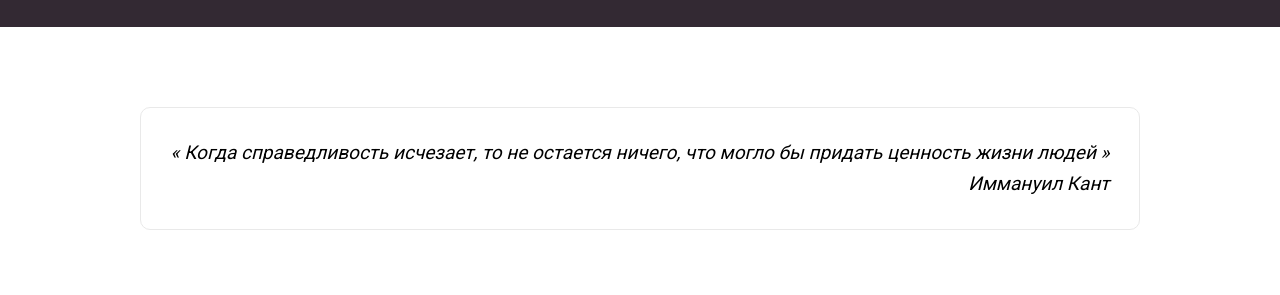
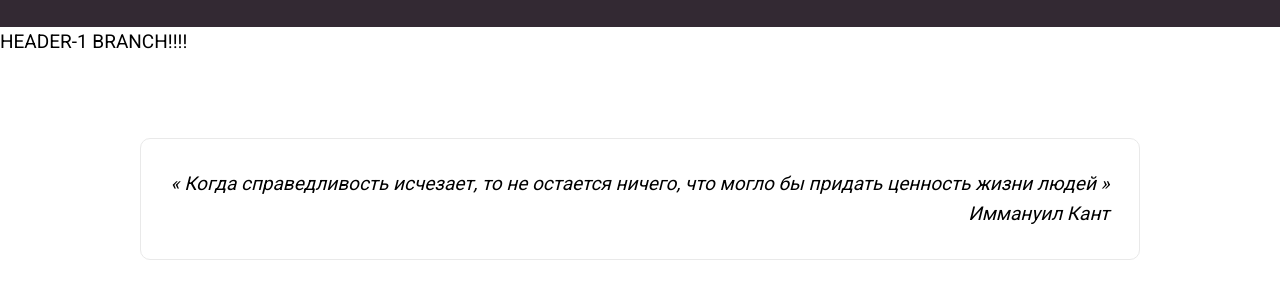
Before and after one commit to OlgaShrir/EvgeniyKoltLaw-vanilla, a plain HTML site: page index.html in a window 1280 px wide. Shown: the part 125-420 px from the top of the page. Drawn offline with nearby package versions, Linux system fonts and the light colour scheme.

Commit message:
first commit

```diff
--- a/index.html
+++ b/index.html
@@ -32,6 +32,8 @@
             </div>
         </nav>
     </header>
+
+    <div>HEADER-1 BRANCH!!!!</div>
 
     <div id="citation" class="citation-container">
         <p class="citation">« Когда справедливость исчезает, то не остается ничего, что могло бы придать ценность жизни людей »</p>
```
